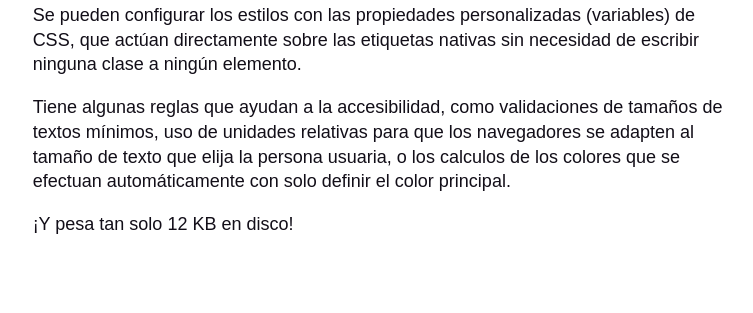
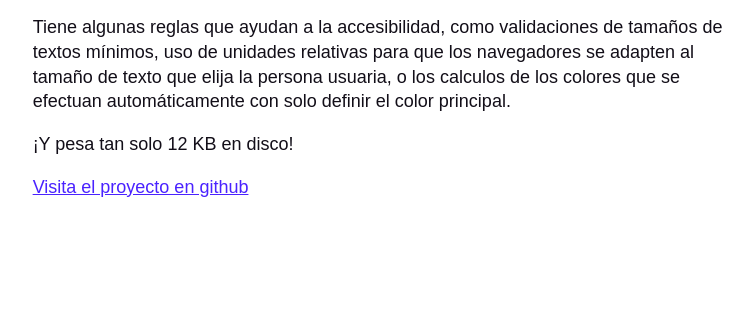
Before and after one commit to flkt-crnpio/mol-normalize, a website: page docs/index.html in a window 1280 px wide. Shown: the part 487-800 px from the top of the page, without its empty margins (257-1010 px from the left). Drawn offline with Linux system fonts and the light colour scheme; a web font is replaced by a local one.

Commit message:
agregando enlace al repositorio

```diff
--- a/docs/index.html
+++ b/docs/index.html
@@ -2,8 +2,8 @@
 <html lang="es-mx">
 <head>
   <meta charset="utf-8">
-  <meta name="robots" content="noindex,nofollow">
-  <meta name="googlebot" content="noindex,nofollow">
+  <meta name="robots" content="index, follow">
+  <meta name="googlebot" content="index, follow">
   <meta name="viewport" content="width=device-width, initial-scale=1.0">
   <link rel="preconnect" href="https://fonts.googleapis.com">
   <link rel="preconnect" href="https://fonts.gstatic.com" crossorigin>
@@ -13,7 +13,7 @@
 </head>
 <style>
   .documentacion {
-    margin: 40vh auto 10vh;
+    margin: 30vh auto 10vh;
     width: 90vw;
     max-width: 70ch;
   }
@@ -36,6 +36,9 @@
     </p>
     <p>
       ¡Y pesa tan solo 12 KB en disco!
+    </p>
+    <p>
+      <a href="https://github.com/flkt-crnpio/mol-normalize" target="_blank" rel="noopener">Visita el proyecto en github</a>
     </p>
 
     <br class="separador">
```
